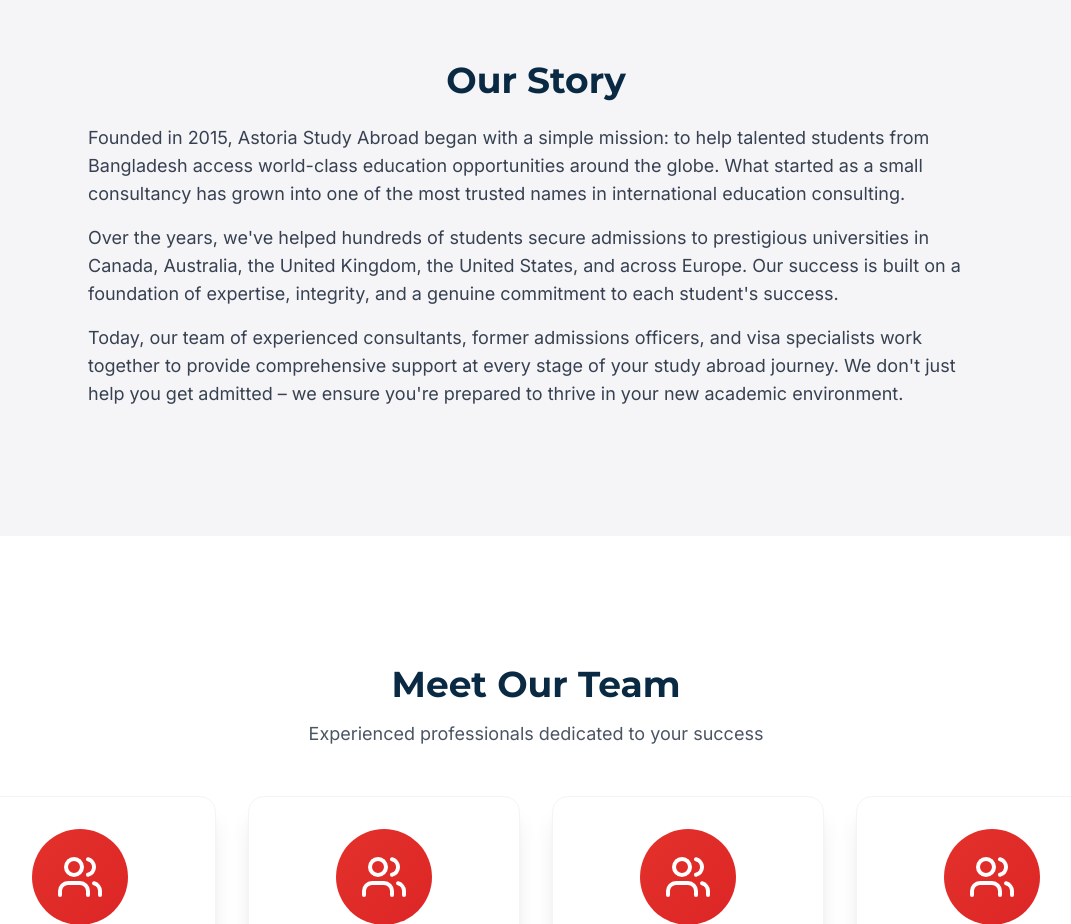
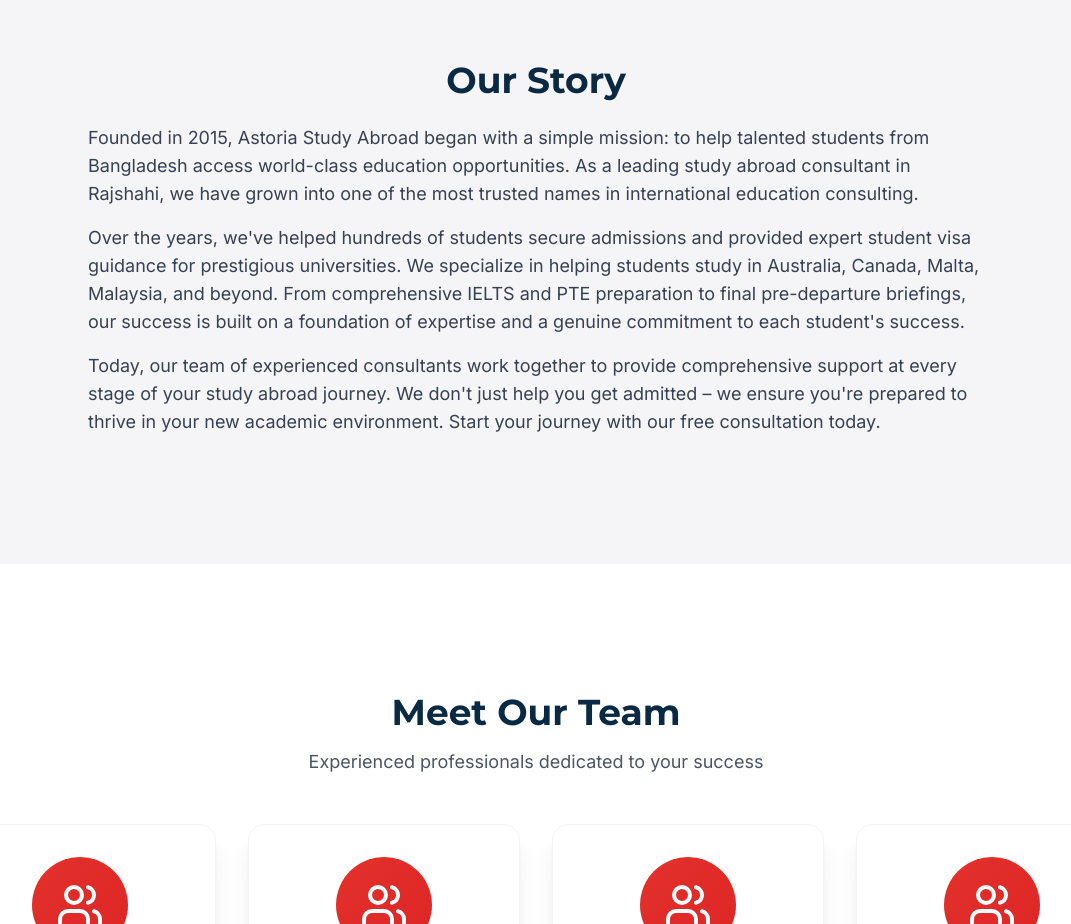
Before and after one commit to astoriastudyabroad0-glitch/Astoria, a React (Vite) app: page /about in a window 1280 px wide. Shown: the part 920-1844 px from the top of the page, without its empty margins (104-1175 px from the left). Built offline with nearby package versions, Linux system fonts and the light colour scheme; no server answers; the database is empty.

Commit message:
feat: implement core website pages including home, countries, services, about, blogs, and contact sections

```diff
--- a/src/pages/About.jsx
+++ b/src/pages/About.jsx
@@ -1,9 +1,12 @@
-import React from 'react';
+import React, { useEffect } from 'react';
 import { Target, Eye, Heart, Users, TrendingUp, CheckCircle } from 'lucide-react';
 import SectionWrapper from '../components/SectionWrapper';
 import Card from '../components/Card';
 
 const About = () => {
+    useEffect(() => {
+        document.title = "About Us | Astoria Study Abroad Rajshahi";
+    }, []);
     const values = [
         {
             icon: Target,
@@ -120,21 +123,17 @@
                     <div className="space-y-4 text-gray-700 text-lg">
                         <p>
                             Founded in 2015, Astoria Study Abroad began with a simple mission: to help talented
-                            students from Bangladesh access world-class education opportunities around the globe.
-                            What started as a small consultancy has grown into one of the most trusted names in
-                            international education consulting.
+                            students from Bangladesh access world-class education opportunities. As a leading study abroad consultant in Rajshahi,
+                            we have grown into one of the most trusted names in international education consulting.
                         </p>
                         <p>
-                            Over the years, we've helped hundreds of students secure admissions to prestigious
-                            universities in Canada, Australia, the United Kingdom, the United States, and across
-                            Europe. Our success is built on a foundation of expertise, integrity, and a genuine
-                            commitment to each student's success.
+                            Over the years, we've helped hundreds of students secure admissions and provided expert student visa guidance for prestigious
+                            universities. We specialize in helping students study in Australia, Canada, Malta, Malaysia, and beyond. From comprehensive IELTS and PTE preparation to final pre-departure briefings, our success is built on a foundation of expertise and a genuine commitment to each student's success.
                         </p>
                         <p>
-                            Today, our team of experienced consultants, former admissions officers, and visa
-                            specialists work together to provide comprehensive support at every stage of your
+                            Today, our team of experienced consultants work together to provide comprehensive support at every stage of your
                             study abroad journey. We don't just help you get admitted – we ensure you're prepared
-                            to thrive in your new academic environment.
+                            to thrive in your new academic environment. Start your journey with our free consultation today.
                         </p>
                     </div>
                 </div>
--- a/src/pages/Blogs.jsx
+++ b/src/pages/Blogs.jsx
@@ -8,6 +8,7 @@
     const [posts, setPosts] = useState([]);
 
     useEffect(() => {
+        document.title = "Study Abroad Blog | Tips for Bangladeshi Students | Astoria Study Abroad";
         const loadPosts = async () => {
             const data = await BlogService.getAll();
             setPosts(data);
--- a/src/pages/Contact.jsx
+++ b/src/pages/Contact.jsx
@@ -26,6 +26,7 @@
     const [submitted, setSubmitted] = useState(false);
 
     useEffect(() => {
+        document.title = "Contact Us | Free Consultation | Astoria Study Abroad Rajshahi";
         const fetchSettings = async () => {
             try {
                 const data = await SettingsService.getSettings();
--- a/src/pages/Countries.jsx
+++ b/src/pages/Countries.jsx
@@ -10,6 +10,7 @@
     const [loading, setLoading] = useState(true);
 
     useEffect(() => {
+        document.title = "Study in Australia, Canada, Malta & Malaysia | Astoria Study Abroad";
         const fetchCountries = async () => {
             try {
                 const data = await CountryService.getAll();
--- a/src/pages/Home.jsx
+++ b/src/pages/Home.jsx
@@ -55,6 +55,7 @@
     const [showPopup, setShowPopup] = useState(false);
 
     useEffect(() => {
+        document.title = "Astoria Study Abroad | IELTS & PTE Specialist Rajshahi";
         const timer = setTimeout(() => {
             setShowPopup(true);
         }, 3000); // Show popup after 3 seconds
--- a/src/pages/Services.jsx
+++ b/src/pages/Services.jsx
@@ -1,10 +1,13 @@
-import React from 'react';
+import React, { useEffect } from 'react';
 import { FileCheck, Plane, Award, Home as HomeIcon, Users, CheckCircle, BookOpen, FileText, Search, MessageSquare } from 'lucide-react';
 import SectionWrapper from '../components/SectionWrapper';
 import Card from '../components/Card';
 import Button from '../components/Button';
 
 const Services = () => {
+    useEffect(() => {
+        document.title = "Our Services | IELTS, PTE, Student Visa | Astoria Study Abroad";
+    }, []);
     const services = [
         {
             icon: FileCheck,
```
